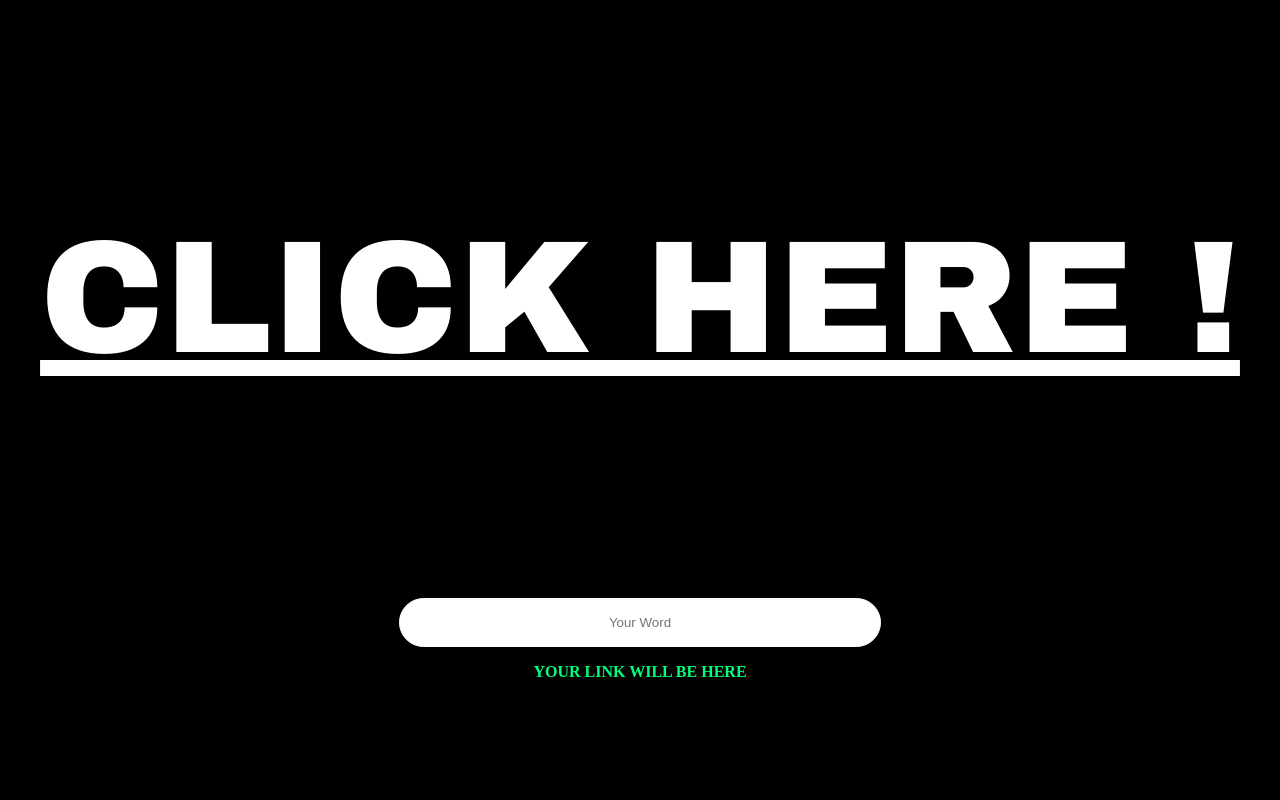
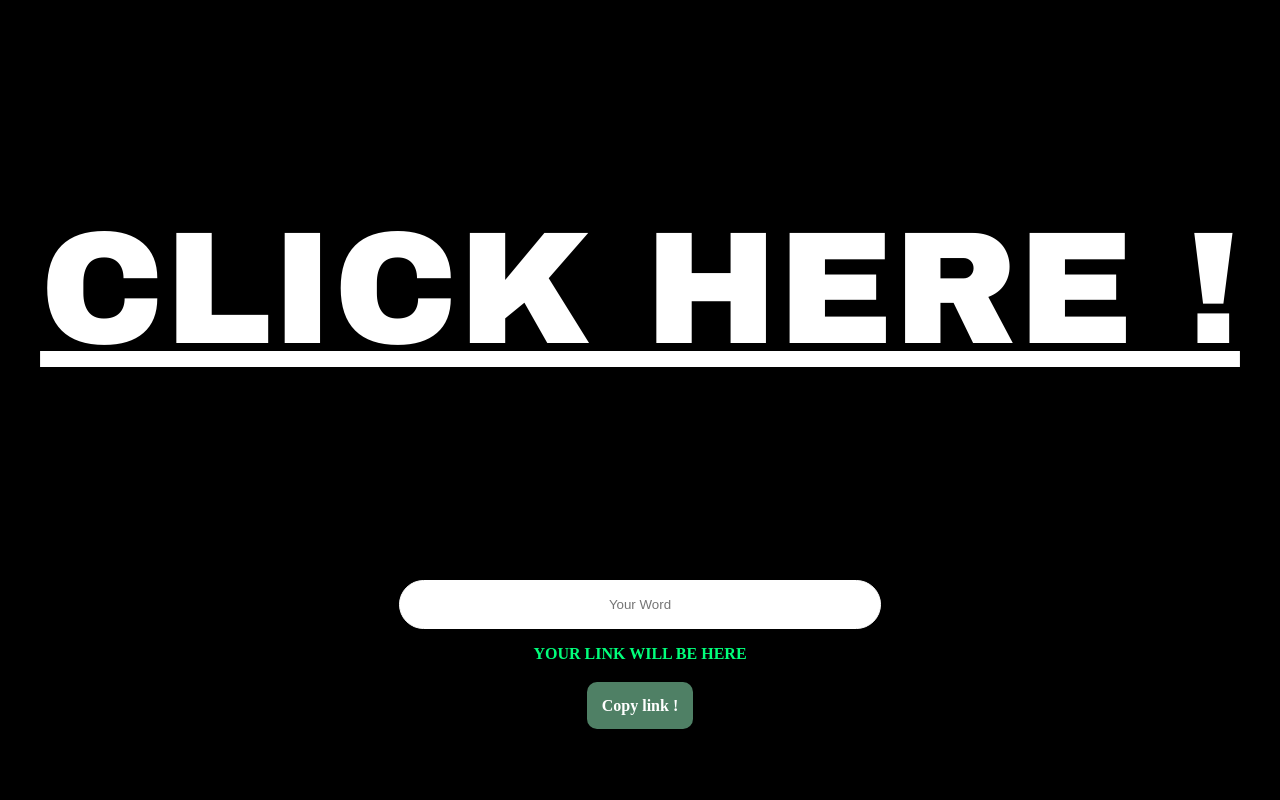
Before and after one commit to Wexop/BigBulshitProject, a PHP site: page / in a window 1280 px wide. Run offline with PHP 8.4, Linux system fonts and the light colour scheme.

Commit message:
Add copy button

```diff
--- a/index.html
+++ b/index.html
@@ -32,6 +32,10 @@
 
         />
         <p class="getYourLink" id="BigTexte">YOUR LINK WILL BE HERE</p>
+        <br/>
+        <div class="copyLinkContainer">
+            <a id="copyLinkButton" onclick="getLink()">Copy link !</a>
+        </div>
     </form>
 
 </div>
--- a/script.js
+++ b/script.js
@@ -119,4 +119,9 @@ function changeColor() {
     document.getElementById(focus).style.color = color;
 }
 
+function getLink() {
+    var content = document.getElementById("BigTexte").innerText;
+    navigator.clipboard.writeText(content)
+}
+
 setInterval(changeColor, 200);
--- a/style.css
+++ b/style.css
@@ -91,3 +91,46 @@ form {
     text-align: center;
     overflow-wrap: anywhere;
 }
+
+.copyLinkContainer {
+    align-self: center;
+    width: 100%;
+    text-align: center;
+
+}
+
+#copyLinkButton {
+    -webkit-animation: changeColor 2s infinite;
+    font-weight: bold;
+    text-align: center;
+    width: 50px;
+    align-self: center;
+    padding: 15px;
+    border-radius: 10px;
+    color: white;
+    transition: .5s ease-in-out all;
+}
+
+#copyLinkButton:hover {
+    box-shadow: 0 0 25px 0 rgba(255, 255, 255, 0.7);
+    padding: 25px;
+    transition: .5s ease-in-out all;
+}
+
+@-webkit-keyframes changeColor {
+    0% {
+        background-color: red
+    }
+    25% {
+        background-color: slategrey
+    }
+    50% {
+        background-color: green
+    }
+    75% {
+        background-color: aqua
+    }
+    100% {
+        background-color: red
+    }
+}
```
